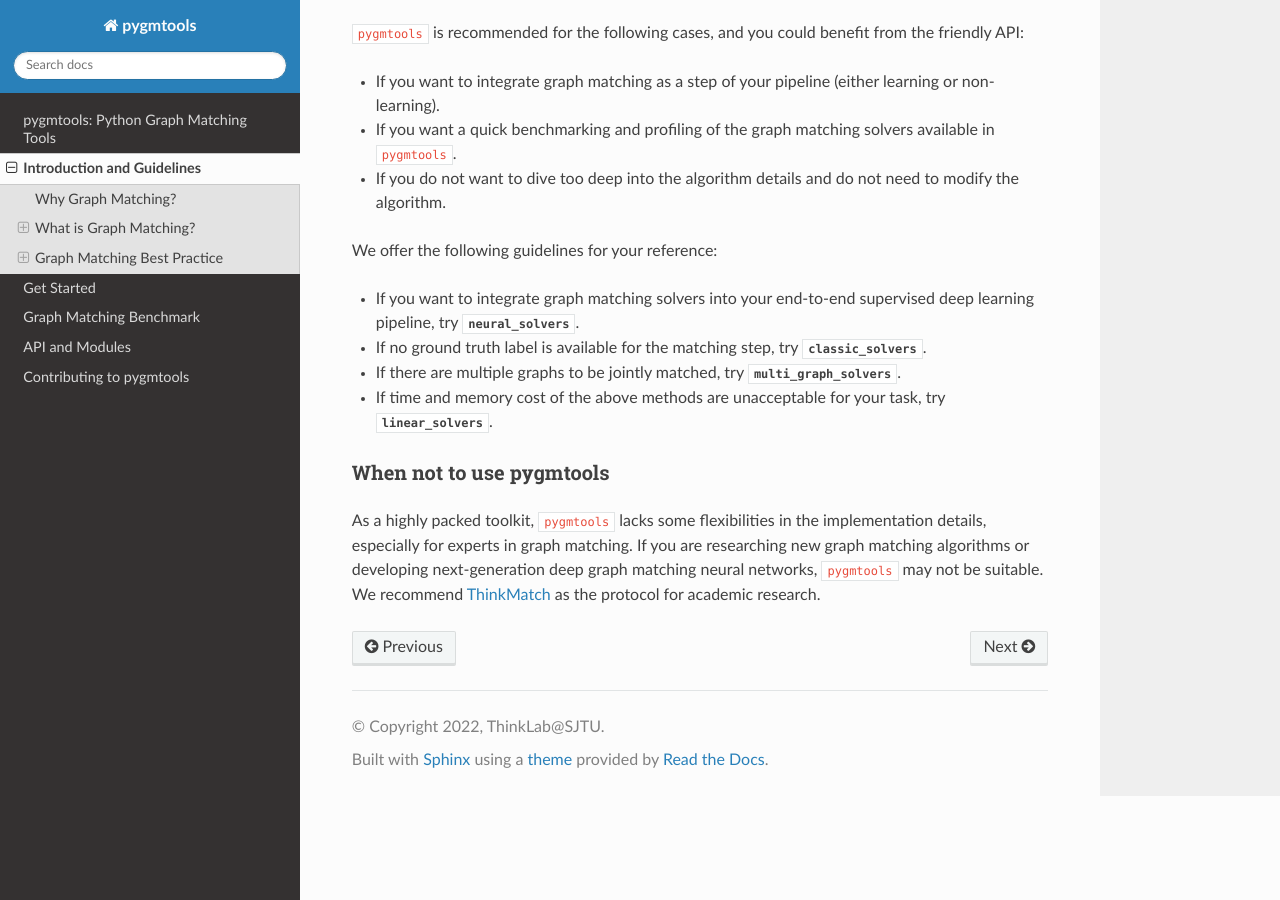
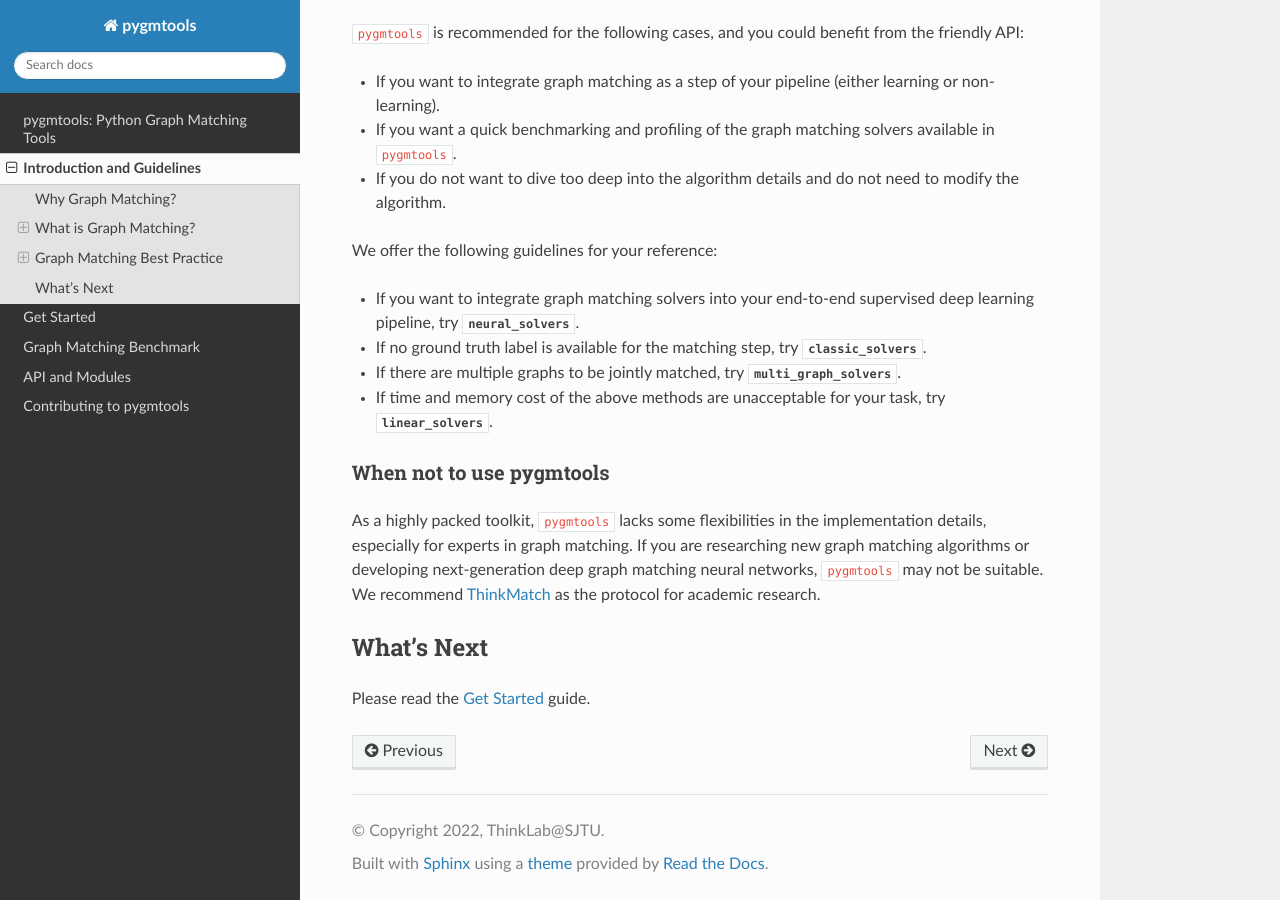
Before and after one commit to Thinklab-SJTU/pygmtools, a Sphinx documentation site: the page built from docs/guide/introduction.rst, in a window 1280 px wide and 900 px high, scrolled down 3784 px. Built offline with Sphinx 7.4.7 and the Read the Docs theme 2.0.0, drawn with Linux system fonts in a browser that asks for light colours; pages that are not in the unit, such as notebooks, are missing from menus.

Commit message:
add 'whats next' in doc

```diff
--- a/docs/guide/get_started.rst
+++ b/docs/guide/get_started.rst
@@ -183,3 +183,9 @@
 
     >>> (X * X_gt).sum() / X_gt.sum()
     1.0
+
+
+What's Next
+------------
+Please checkout :doc:`../auto_examples/index` to see how to apply ``pygmtools`` to tackle real-world problems.
+You may see :doc:`../api/pygmtools` for the API documentation.
--- a/docs/guide/introduction.rst
+++ b/docs/guide/introduction.rst
@@ -146,3 +146,7 @@
 experts in graph matching. If you are researching new graph matching algorithms or developing next-generation deep
 graph matching neural networks, ``pygmtools`` may not be suitable. We recommend
 `ThinkMatch <https://github.com/Thinklab-SJTU/ThinkMatch>`_ as the protocol for academic research.
+
+What's Next
+------------
+Please read the :doc:`get_started` guide.
```
